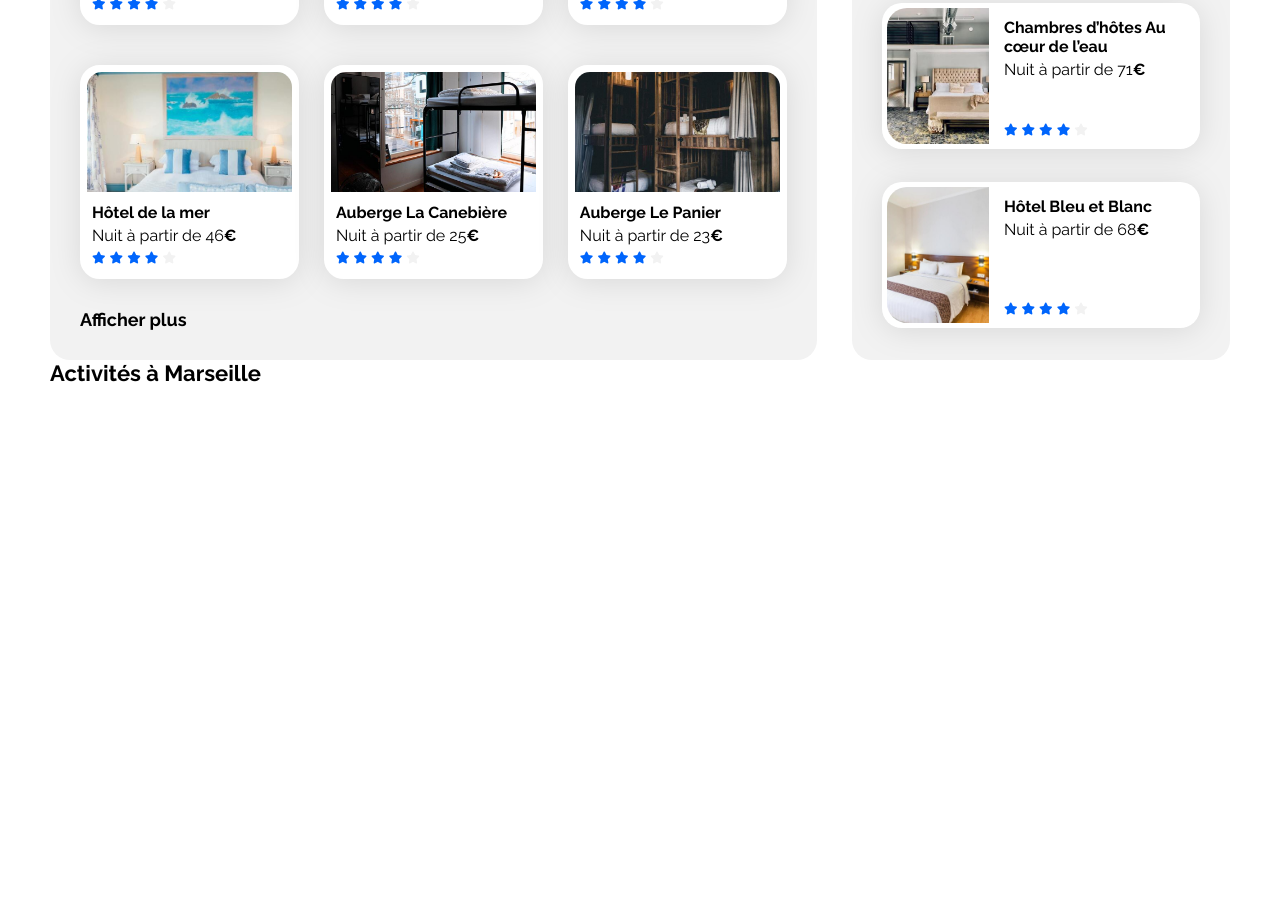
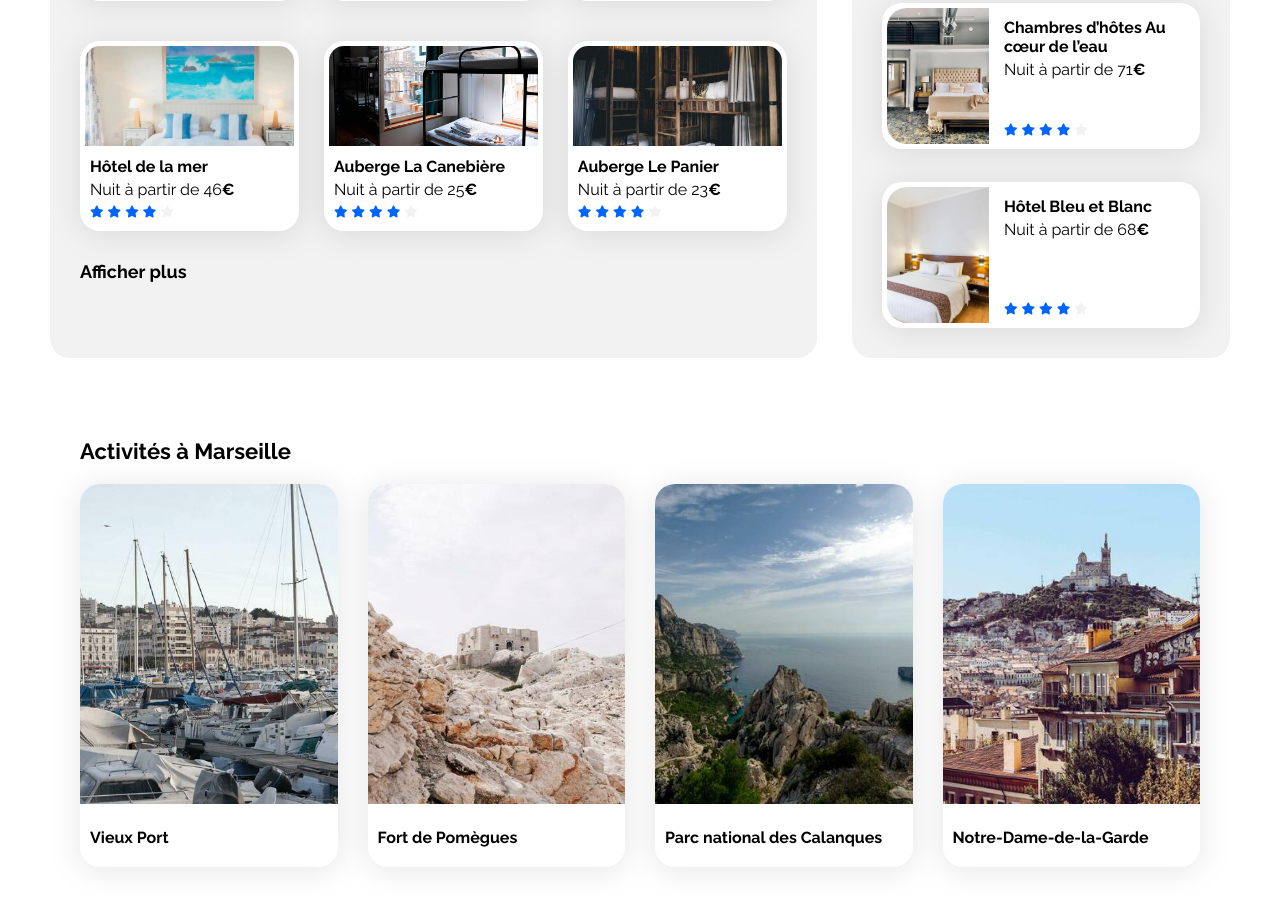
Before and after one commit to Noalune12/Booki, a plain HTML site: page index.html in a window 1280 px wide. Shown: the part 633-1542 px from the top of the page. Before the commit the page ends 1019 px from the top, so only its background shows below. Drawn offline with Linux system fonts and the light colour scheme.

Commit message:
Ajout et mise en page des Activités à Marseille

```diff
--- a/css/style.css
+++ b/css/style.css
@@ -275,17 +275,15 @@ form {
     margin-top: 20px;
     flex-direction: column;
     width: 31%;
-    border: 2px solid white;
 }
 
 .hebergements-cards .card:hover {
     background-color: #DEEBFF;
-    border: 2px solid #D9D9D9;
 }
 
 .hebergements-cards img {
     width: 100%;
-    height: 120px;
+    height: 100px;
     border-radius: 15px 15px 0 0;
     object-fit: cover;
     object-position: center;
@@ -351,6 +349,46 @@ form {
     margin-bottom: 5px;
 }
 
+.populaires-cards .card:hover {
+    background-color: #DEEBFF;
+}
+
+/****** Activités ***********/
+
+.activites {
+    margin-top: 50px;
+    margin-bottom: 50px;
+    padding: 30px;
+}
+
+.activites-liste {
+    margin-top: 20px;
+    display: flex;
+    gap: 30px;
+}
+
+.activites-liste .card {
+    padding: 0;
+    width: 30%;
+}
+.activites-liste .card img {
+    border-radius: 20px 20px 0 0;
+    margin-bottom: 20px;
+    width: 100%;
+    height: 320px;
+    aspect-ratio: 1 / 1;
+    object-fit: cover;
+}
+
+
+.activites-liste .card h3 {
+    padding-left: 10px;
+    padding-bottom: 20px;
+}
+
+.activites-liste .card:hover {
+    background-color: #DEEBFF;
+}
 
 
 
--- a/index.html
+++ b/index.html
@@ -250,10 +250,41 @@
                     </div>
                 </section>
             </div>
+
+            <!-- Activités à Marseille -->
+
+
             <div class="activites" id="activites">
                 <h2 class="section-title">Activités à Marseille</h2>
+                <div class="activites-liste">
+                    <div class="card">
+                        <a href="#">
+                            <img src="images/activites/reno-laithienne.jpg" alt="Vieux-Port">
+                            <h3 class="card-title">Vieux Port</h3>
+                        </a>
+                    </div>
+                    <div class="card">
+                        <a href="#">
+                            <img src="images/activites/paul-hermann.jpg" alt="Fort de Pomègues">
+                            <h3 class="card-title">Fort de Pomègues</h3>
+                        </a>
+                    </div>
+                    <div class="card">
+                        <a href="#">
+                            <img src="images/activites/kilyan-sockalingum.jpg" alt="Parc national des Calanques">
+                            <h3 class="card-title">Parc national des Calanques</h3>
+                        </a>
+                    </div>
+                    <div class="card">
+                        <a href="#"></a>
+                            <img src="images/activites/florian-wehde.jpg" alt="Notre-Dame-de-la-Garde">
+                            <h3 class="card-title">Notre-Dame-de-la-Garde</h3>
+                        </a>
+                    </div>
+                </div>
             </div>
         </main>
+
         <footer></footer>
     </div>
 </body>
```
